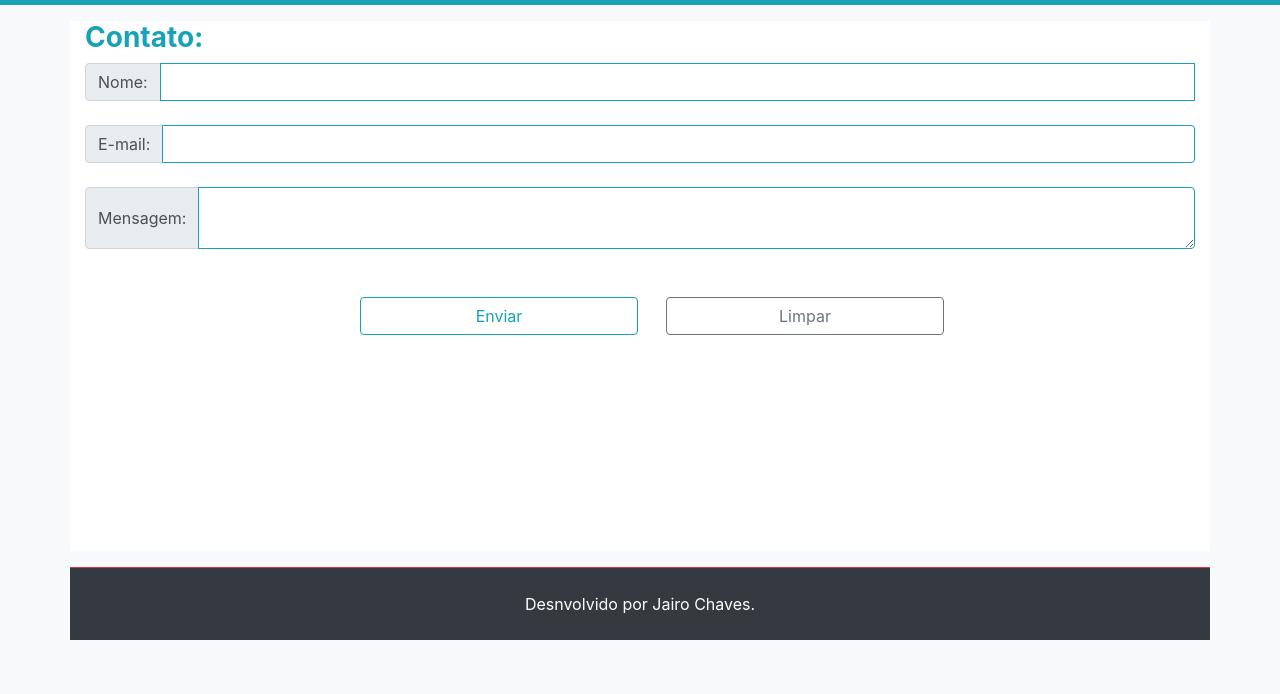
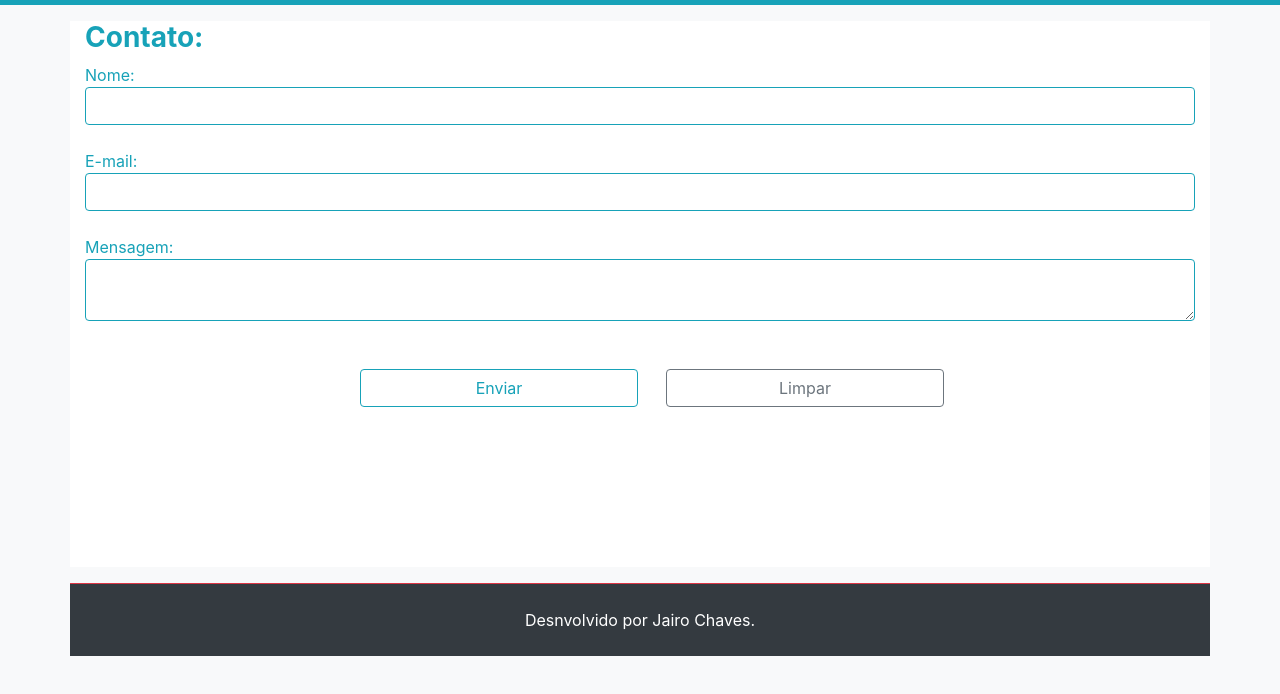
Before and after one commit to jairochaves2/trab_tec_web-2, a plain HTML site: page paginas/contato.html in a window 1280 px wide. Shown: the part 52-746 px from the top of the page. Drawn offline with Linux system fonts and the light colour scheme.

Commit message:
modificação layout formulário

```diff
--- a/paginas/contato.html
+++ b/paginas/contato.html
@@ -72,25 +72,25 @@
           <strong>Contato:</strong>
         </h3>
         <form class="" name="form1" action="contato_confirma.html" method="post" onSubmit="return valida();">
-          <div class="input-group mb-4">
-            <div class="input-group-prepend">
-              <span class="input-group-text">Nome:</span>
+          <div class="mb-4">
+            <div class="">
+              <span class="">Nome:</span>
             </div>
             <input type="text" name="nome" value="" class="form-control border border-info">
-            <br>
+
 
           </div>
 
-          <div class="input-group mb-4">
-            <div class="input-group-prepend">
-              <span class="input-group-text">E-mail:</span>
+          <div class=" mb-4">
+            <div class="">
+              <span class="">E-mail:</span>
             </div>
             <input type="text" name="email" onblur="checarEmail();" onfocus="limpaErroEmail();" class="form-control border border-info">
           </div>
 
-          <div class="input-group mb-4 ">
-            <div class="input-group-prepend">
-              <span class="input-group-text">Mensagem:</span>
+          <div class=" mb-4 ">
+            <div class="">
+              <span class="">Mensagem:</span>
             </div>
             <textarea name="mensagem" rows="2" cols="80" class="form-control border border-info"></textarea>
           </div>
@@ -101,7 +101,7 @@
       </div>
       </form>
 
-      <div class="container" style="height:27vh; width:1px">
+      <div class="container" style="height:20vh; width:1px">
       </div>
     </div>
   </div>
```
